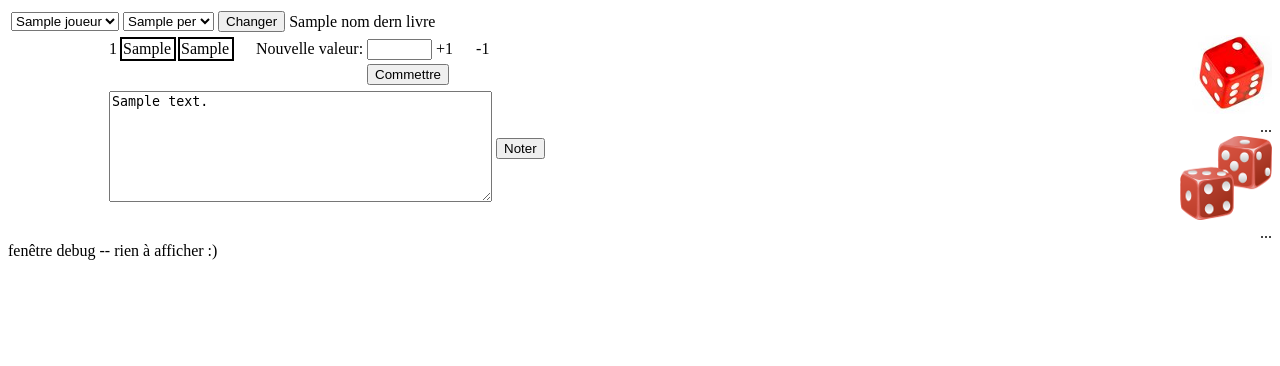
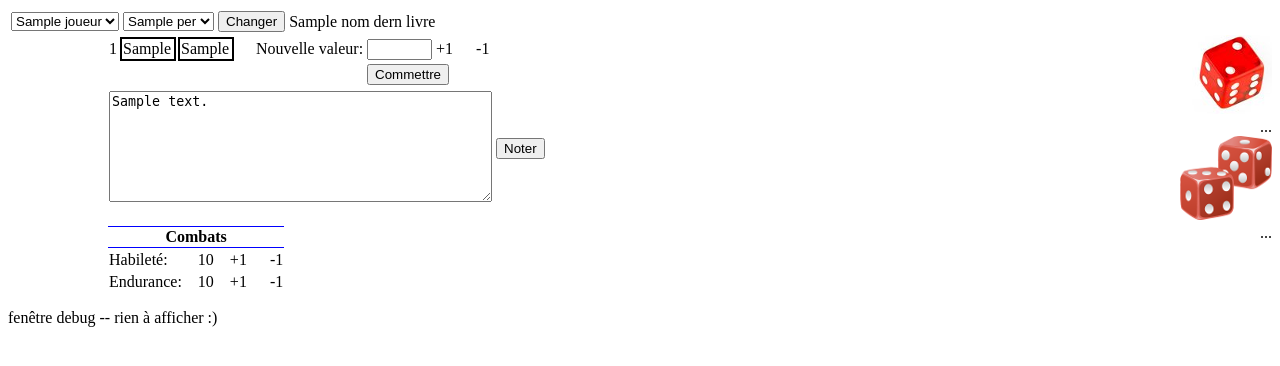
Before and after one commit to d21581/ldvelh, a Django app: template principale/templates/index.html in a window 1280 px wide. Shown: the top 366 px of the page. Run offline with Django 3.2, Linux system fonts and the light colour scheme; tables that the repository leaves empty hold one stand-in row (values such as "Sample post"); the template is opened without the code that fills it: values that come from a table or form of the project are taken from there, most other values are stand-ins (such as "Sample title", 1, 10 or a date in 2020); some libraries are stand-ins or nearby versions.

Commit message:
ajouter tableau de combat et corriger erreur qui serait survenut avec plus de 10 cases

```diff
--- a/principale/static/css/styles.css
+++ b/principale/static/css/styles.css
@@ -56,3 +56,18 @@
 .espaceur_nouv_val{
 	width:15px;
 }
+
+.combat{
+	border-width: 1px 0px 1px 0px;
+	border-style: solid;
+	border-color: blue;
+}
+
+.val_combat{
+	width: 40px;
+	text-align: center;
+}
+
+.table_combat{
+	margin: 15px 0px 15px 0px;
+}
--- a/principale/static/js/rango-jquery.js
+++ b/principale/static/js/rango-jquery.js
@@ -47,8 +47,17 @@ $(document).ready(function() {
 
 		$('.bout_ajust').click(function(){
 			var id_bout_clique = this.id;
-			var nature_op = id_bout_clique.substring(7, 8);
-			var num_a_change = id_bout_clique.substring(5, 6);
+			var sub_nat_d = 7;
+			var sub_nat_f = 8;
+			var sub_num_d = 5;
+			var sub_num_f = 6;
+			if (id_bout_clique.length > 9){
+				sub_num_f += 1;
+				sub_nat_d += 1;
+				sub_nat_f += 1;
+			}
+			var nature_op = id_bout_clique.substring(sub_nat_d, sub_nat_f);
+			var num_a_change = id_bout_clique.substring(sub_num_d, sub_num_f);
 			var prefix = "val_";
 			var prefix_org = "val_actuelle_";
 			var id_val_a_change = prefix.concat(num_a_change);
@@ -64,6 +73,32 @@ $(document).ready(function() {
 				var nouv_valeur = valeur_a_change-1;
 			}
 			$('#'+id_val_a_change).val(nouv_valeur);
+		});
+
+
+		$('.bout_ajust_combat').click(function(){
+			var id_bout_clique = this.id;
+			var sub_nat_d = 7;
+			var sub_nat_f = 8;
+			var sub_num_d = 5;
+			var sub_num_f = 6;
+			if (id_bout_clique.length > 9){
+				sub_num_f += 1;
+				sub_nat_d += 1;
+				sub_nat_f += 1;
+			}
+			var nature_op = id_bout_clique.substring(sub_nat_d, sub_nat_f);
+			var num_a_change = id_bout_clique.substring(sub_num_d, sub_num_f);
+			var prefix = "val_";
+			var id_val_a_change = prefix.concat(num_a_change);
+			var valeur_a_change = parseInt($('#'+id_val_a_change).text());
+			if (nature_op == '+') {
+				var nouv_valeur = parseInt(valeur_a_change+1);
+			}
+			if (nature_op == '-') {
+				var nouv_valeur = parseInt(valeur_a_change-1);
+			}
+			$('#'+id_val_a_change).html(nouv_valeur);
 		});
 
 
--- a/principale/templates/index.html
+++ b/principale/templates/index.html
@@ -39,8 +39,6 @@
 				<td class="espaceur_nouv_val"></td>
 				<td>Nouvelle valeur:</td>
 				<td><input type="text" name="{{ une_val.0  }}" id="val_{{ forloop.counter  }}" size=5></td>
-				<!--<td><input type="text" value="{{ une_val.1  }}" name="{{ une_val.0  }}" id="val_{{ forloop.counter  }}" size=5></td>-->
-				<!--<td id='{{ une_val.0 }}'> {{ une_val.1  }}  </td>-->
 				<td id="bout_{{ forloop.counter  }}_+1" class="bout_ajust">+1</td>
 				<td class="espaceur_nouv_val"></td>
 				<td id="bout_{{ forloop.counter  }}_-1" class="bout_ajust">-1</td>
@@ -59,6 +57,17 @@
 			</tr>
 		</table>
 	</form>
+	<table class="table_combat">
+		<tr>
+			<th colspan="5" class="combat">Combats</th>
+		</tr>
+		<tr>
+			<td>Habileté:</td><td id="val_98" class="val_combat">10</td><td class="bout_ajust_combat" id="bout_98_+1"> +1 </td><td class="espaceur_nouv_val"></td><td class="bout_ajust_combat" id="bout_98_-1"> -1 </td>
+		</tr>
+		<tr>
+			<td>Endurance:</td><td id="val_99" class="val_combat">10</td><td class="bout_ajust_combat" id="bout_99_+1"> +1 </td><td class="espaceur_nouv_val"></td><td class="bout_ajust_combat" id="bout_99_-1"> -1 </td>
+		</tr>
+	</table>
 {% endblock %}
 
 {% block milieu-droite %}
```
